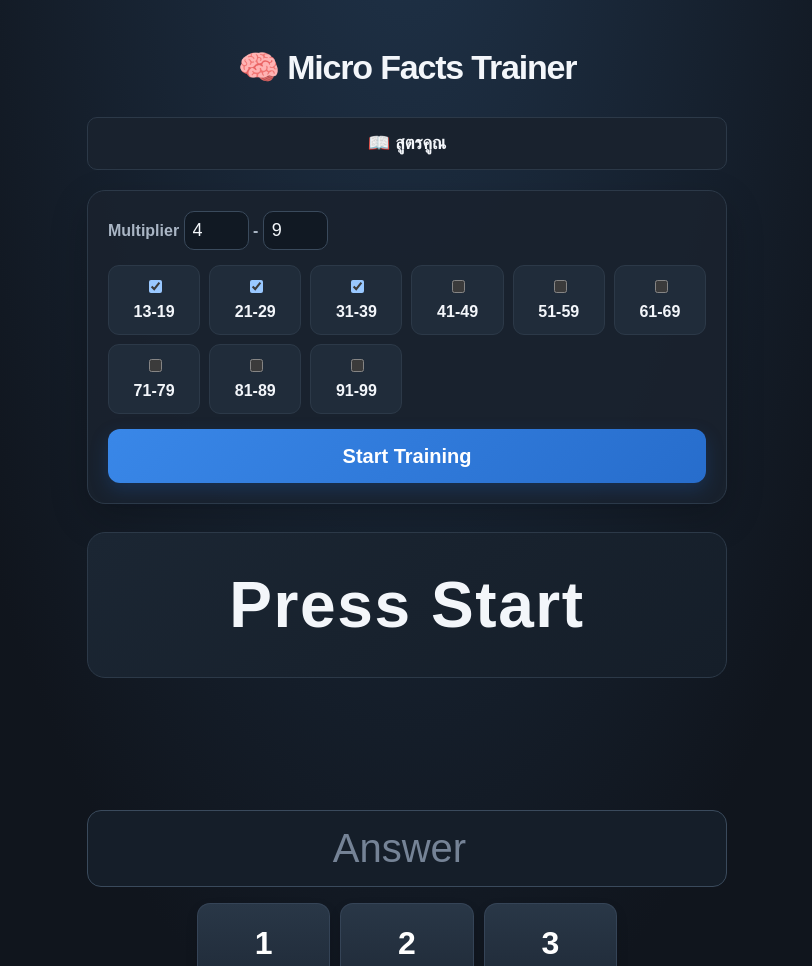
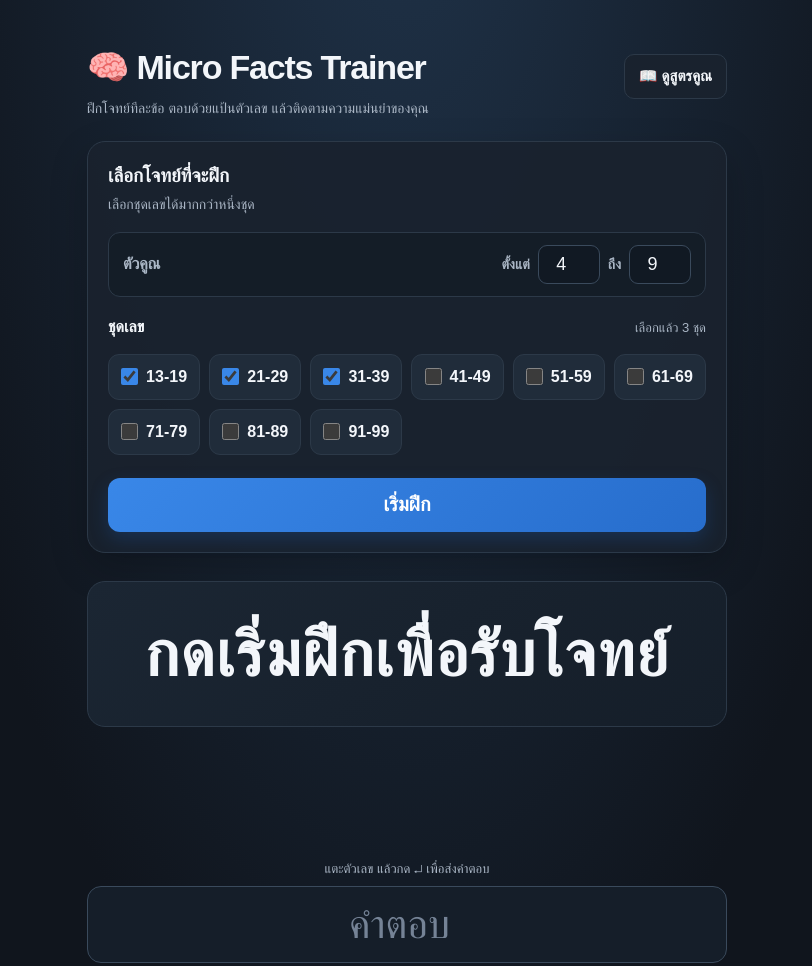
Before and after one commit to omgkrit/stackblitz-starters-k2sabnck, a website: page index.html in a window 1280 px wide. Shown: the top 966 px of the page, without its empty margins (233-1045 px from the left). Drawn offline with Linux system fonts and the light colour scheme.

Commit message:
Make multiplication practice easier to follow

```diff
--- a/index.html
+++ b/index.html
@@ -16,33 +16,47 @@
 
 <div class="container">
 
+  <header class="page-header">
+    <div>
   <h1>🧠 Micro Facts Trainer</h1>
-  <a href="table.html" class="nav-btn">📖 สูตรคูณ</a>
+      <p class="page-intro">ฝึกโจทย์ทีละข้อ ตอบด้วยแป้นตัวเลข แล้วติดตามความแม่นยำของคุณ</p>
+    </div>
+    <a href="table.html" class="nav-btn">📖 ดูสูตรคูณ</a>
+  </header>
 
   <div class="controls">
+    <div class="section-heading">
+      <h2>เลือกโจทย์ที่จะฝึก</h2>
+      <p>เลือกชุดเลขได้มากกว่าหนึ่งชุด</p>
+    </div>
 
-    <label>
-      Multiplier
-      <input id="minMultiplier" type="number" value="4">
-      -
-      <input id="maxMultiplier" type="number" value="9">
+    <label class="multiplier-setting">
+      <span>ตัวคูณ</span>
+      <span class="input-pair">
+        <span>ตั้งแต่</span>
+        <input id="minMultiplier" type="number" inputmode="numeric" value="4" aria-label="ตัวคูณเริ่มต้น">
+        <span>ถึง</span>
+        <input id="maxMultiplier" type="number" inputmode="numeric" value="9" aria-label="ตัวคูณสิ้นสุด">
+      </span>
     </label>
 
+    <div class="range-heading"><span>ชุดเลข</span><span id="rangeSummary" aria-live="polite"></span></div>
     <div id="ranges"></div>
 
-    <button id="startBtn">Start Training</button>
+    <button id="startBtn">เริ่มฝึก</button>
 
   </div>
 
-  <div id="question">Press Start</div>
+  <div id="question">กดเริ่มฝึกเพื่อรับโจทย์</div>
 
   <div id="feedback"></div>
+  <p class="keypad-hint">แตะตัวเลข แล้วกด ↵ เพื่อส่งคำตอบ</p>
 
   <input
     id="answer"
     type="number"
     inputmode="none"
-    placeholder="Answer"
+    placeholder="คำตอบ"
     autocomplete="off"
   >
 
--- a/script.js
+++ b/script.js
@@ -24,6 +24,18 @@ ranges.forEach((r, i) => {
 
   rangesDiv.appendChild(label);
 });
+
+const rangeSummary = document.getElementById("rangeSummary");
+
+function updateRangeSummary() {
+  const selectedCount = document.querySelectorAll(".range:checked").length;
+  rangeSummary.textContent = selectedCount
+    ? `เลือกแล้ว ${selectedCount} ชุด`
+    : "เลือกอย่างน้อย 1 ชุด";
+}
+
+rangesDiv.addEventListener("change", updateRangeSummary);
+updateRangeSummary();
 
 let a, b;
 let total = 0;
@@ -83,7 +95,8 @@ function nextQuestion() {
     if (selected.length === 0) {
       active = false;
       document.getElementById("question").textContent =
-        "Select a range!";
+        "เลือกชุดเลขก่อนเริ่มฝึก";
+      document.getElementById("startBtn").textContent = "เริ่มฝึก";
       return;
     }
 
@@ -103,7 +116,8 @@ function nextQuestion() {
         min < 1 || max < 1) {
       active = false;
       document.getElementById("question").textContent =
-        "Invalid multiplier!";
+        "เช็กช่วงตัวคูณอีกครั้ง";
+      document.getElementById("startBtn").textContent = "เริ่มฝึก";
       return;
     }
 
@@ -210,6 +224,7 @@ document.getElementById("startBtn").onclick = () => {
 
   active = true;
   waiting = false;
+  document.getElementById("startBtn").textContent = "เริ่มใหม่";
 
   feedback.textContent = "";
 
--- a/styles.css
+++ b/styles.css
@@ -150,6 +150,135 @@ button {
 
   .enter-btn {
     font-size: 15px;
+  }
+}
+
+.page-header {
+  display: flex;
+  align-items: center;
+  justify-content: space-between;
+  gap: 18px;
+  margin-bottom: 22px;
+}
+
+.page-header h1 {
+  margin-bottom: 5px;
+  text-align: left;
+}
+
+.page-intro,
+.section-heading p {
+  margin: 0;
+  color: var(--muted);
+  font-size: 14px;
+}
+
+.page-header .nav-btn {
+  flex: 0 0 auto;
+  margin: 0;
+  padding: 10px 14px;
+  font-size: 15px;
+}
+
+.section-heading {
+  margin-bottom: 17px;
+}
+
+.section-heading h2 {
+  margin: 0 0 3px;
+  font-size: 19px;
+}
+
+.multiplier-setting {
+  display: flex;
+  align-items: center;
+  justify-content: space-between;
+  gap: 14px;
+  padding: 12px 14px;
+  border: 1px solid var(--line);
+  border-radius: 12px;
+  background: #141d27;
+}
+
+.input-pair {
+  display: flex;
+  align-items: center;
+  gap: 8px;
+  color: var(--muted);
+  font-size: 14px;
+}
+
+.controls .input-pair input {
+  width: 62px;
+  border-radius: 9px;
+  text-align: center;
+}
+
+.range-heading {
+  display: flex;
+  align-items: baseline;
+  justify-content: space-between;
+  gap: 12px;
+  margin-top: 18px;
+  color: var(--text);
+  font-weight: 700;
+}
+
+#rangeSummary {
+  color: var(--muted);
+  font-size: 13px;
+  font-weight: 500;
+}
+
+#ranges label {
+  display: flex;
+  align-items: center;
+  justify-content: center;
+  gap: 8px;
+  min-height: 46px;
+  cursor: pointer;
+}
+
+#ranges input[type="checkbox"] {
+  width: 17px;
+  height: 17px;
+  margin: 0;
+  accent-color: var(--blue);
+}
+
+#startBtn {
+  margin-top: 8px;
+}
+
+.keypad-hint {
+  margin: 6px 0 8px;
+  color: var(--muted);
+  font-size: 13px;
+  text-align: center;
+}
+
+#viewPractice .keypad-hint {
+  margin-top: 0;
+}
+
+@media (max-width: 500px) {
+  .page-header {
+    align-items: flex-start;
+    flex-direction: column;
+    gap: 10px;
+  }
+
+  .page-header h1 {
+    margin-top: 0;
+  }
+
+  .page-header .nav-btn {
+    width: 100%;
+  }
+
+  .multiplier-setting {
+    align-items: flex-start;
+    flex-direction: column;
   }
 }
 #divisionFacts {
```
Also changed, not shown: table.html (+16 -7 lines).
